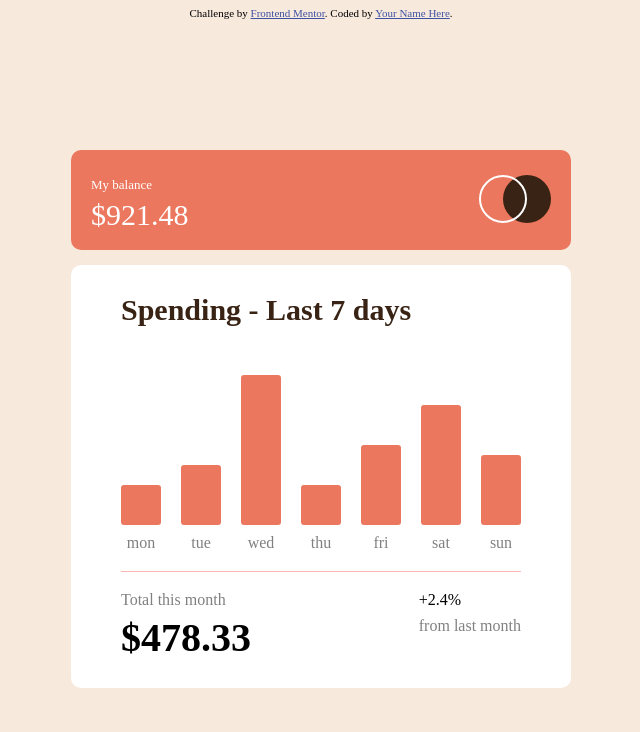
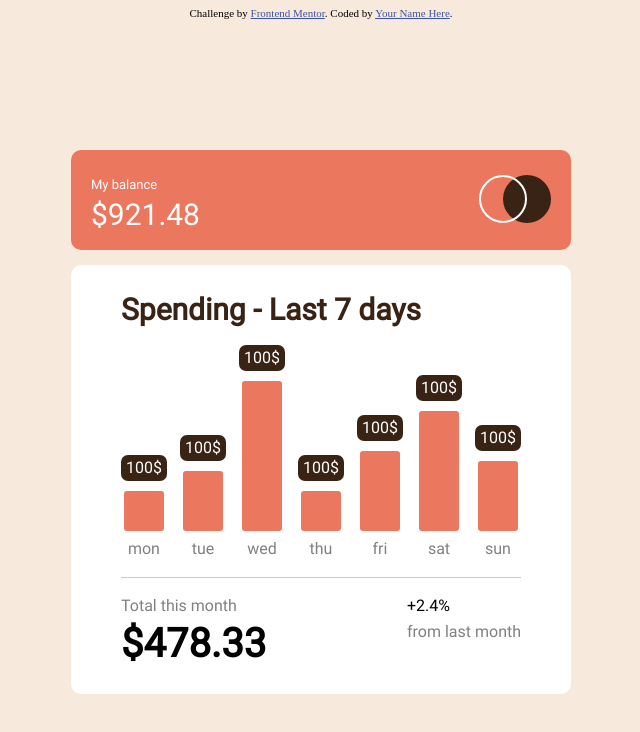
Before and after one commit to Makarem-dev/expenses-chart-component-main, a plain HTML site: page index.html in a window 1280 px wide. Shown: the whole page, without its empty margins (319-959 px from the left). Drawn offline with Linux system fonts and the light colour scheme; a web font is replaced by a local one.

Commit message:
Initial Commit

```diff
--- a/index.html
+++ b/index.html
@@ -45,25 +45,32 @@
       <div class="chart-title">Spending - Last 7 days</div>
       <div class="days-column">
         <div class="column">
-          <div class="chart-1"></div>mon
+          <div class="price">100$</div>
+          <div class="chart mon"></div>mon
         </div>
         <div class="column">
-          <div class="chart-2"></div>tue
+          <div class="price">100$</div>
+          <div class="chart tue"></div>tue
         </div>
         <div class="column">
-          <div class="chart-3"></div>wed
+          <div class="price">100$</div>
+          <div class="chart wed"></div>wed
         </div>
         <div class="column">
-          <div class="chart-4"></div>thu
+          <div class="price">100$</div>
+          <div class="chart thu "></div>thu
         </div>
         <div class="column">
-          <div class="chart-5"></div>fri
+          <div class="price">100$</div>
+          <div class="chart fri"></div>fri
         </div>
         <div class="column">
-          <div class="chart-6"></div>sat
+          <div class="price">100$</div>
+          <div class="chart sat"></div>sat
         </div>
         <div class="column">
-          <div class="chart-7"></div>sun
+          <div class="price">100$</div>
+          <div class="chart sun"></div>sun
         </div>
       </div>
 
@@ -84,25 +91,6 @@
 
   </div>
 
-  <!-- My balance
-  $921.48
-
-  Spending - Last 7 days
-
-  mon
-  tue
-  wed
-  thu
-  fri
-  sat
-  sun
-
-  Total this month
-  $478.33
-
-  +2.4%
-  from last month -->
-
   <div class="attribution">
     Challenge by <a href="https://www.frontendmentor.io?ref=challenge" target="_blank">Frontend Mentor</a>.
     Coded by <a href="#">Your Name Here</a>.
--- a/style/style.css
+++ b/style/style.css
@@ -1,6 +1,6 @@
 @font-face {
   font-family: Roboto-Regular;
-  src: url(./design/Roboto-Regular.ttf);
+  src: url(../design/Roboto-Regular.ttf);
 }
 html {
   background-color: hsl(27, 66%, 92%);
@@ -23,12 +23,11 @@ html {
   padding: 20px;
   color: white;
 }
-.balance-title{
-    line-height: 30px;
-
+.balance-title {
+  line-height: 30px;
 }
-.balance-price{
-    font-size: 30px;
+.balance-price {
+  font-size: 30px;
 }
 .chart-title {
   padding-bottom: 100px;
@@ -52,7 +51,7 @@ html {
   flex-direction: row;
   justify-content: space-between;
   align-items: end;
-  margin-top: -50px;
+  margin-top: -80px;
 }
 .column {
   display: flex;
@@ -61,49 +60,55 @@ html {
   gap: 10px;
   color: gray;
 }
-
-.chart-1 {
+.chart {
   background-color: hsl(10, 79%, 65%);
-  width: 40px;
   height: 40px;
   border-radius: 3px;
+  width: 40px;
+  transition: .3s;
+
 }
-.chart-2 {
-  background-color: hsl(10, 79%, 65%);
-  width: 40px;
+.chart:hover{
+
+
+  transform: translateY(3px);
+  background-color: hsl(10, 59%, 35%) ;
+}
+.price{
+  /* opacity: 0; */
+  display: flex;
+  align-self: center;
+  background-color: hsl(25, 47%, 15%) ;
+  max-width: 60px;
+  max-height: 40px;
+  color: white;
+  padding: 5px;
+  border-radius: 7px;
+
+}
+
+.mon {
+  height: 40px;
+}
+.tue {
   height: 60px;
-  border-radius: 3px;
 }
-.chart-3 {
-  background-color: hsl(10, 79%, 65%);
-  width: 40px;
+.wed {
   height: 150px;
-  border-radius: 3px;
 }
-.chart-4 {
-  background-color: hsl(10, 79%, 65%);
-  width: 40px;
+.thu {
   height: 40px;
-  border-radius: 3px;
 }
-.chart-5 {
-  background-color: hsl(10, 79%, 65%);
-  width: 40px;
+.fri {
   height: 80px;
-  border-radius: 3px;
 }
-.chart-6 {
-  background-color: hsl(10, 79%, 65%);
-  width: 40px;
+.sat {
   height: 120px;
-  border-radius: 3px;
 }
-.chart-7 {
-  background-color: hsl(10, 79%, 65%);
-  width: 40px;
+.sun {
   height: 70px;
-  border-radius: 3px;
 }
+
 
 .total-container {
   display: flex;
```
